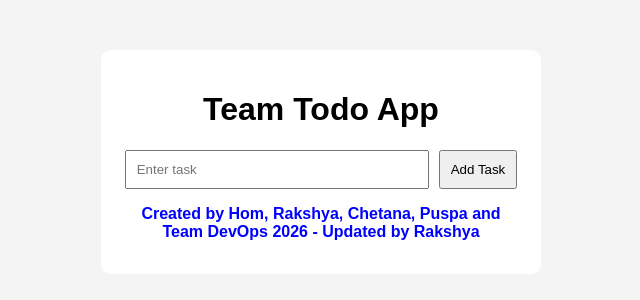
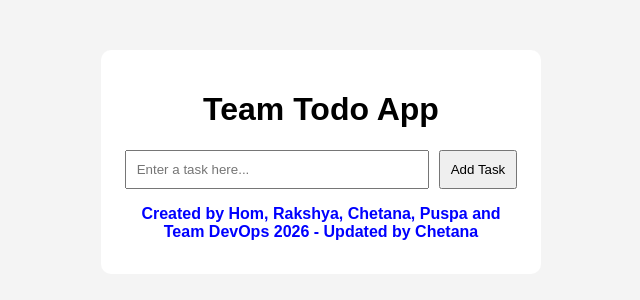
Before and after one commit to Raksha7630/ToDoAppProject, a React (Create React App) app: page / in a window 1280 px wide. Shown: the top 300 px of the page, without its empty margins (319-959 px from the left). Built offline with nearby package versions, Linux system fonts and the light colour scheme.

Commit message:
Updated by Chetana

```diff
--- a/src/App.js
+++ b/src/App.js
@@ -18,7 +18,7 @@ function App() {
 
       <input
         type="text"
-        placeholder="Enter task"
+        placeholder="Enter a task here..."
         value={task}
         onChange={(e) => setTask(e.target.value)}
       />
@@ -32,7 +32,7 @@ function App() {
       </ul>
 
       <h2 style={{fontSize:'16px', color:'blue', textAlign:'center'}}>
-  Created by Hom, Rakshya, Chetana, Puspa and Team DevOps 2026 - Updated by Rakshya
+  Created by Hom, Rakshya, Chetana, Puspa and Team DevOps 2026 - Updated by Chetana
 </h2>
     </div>
   );
```
